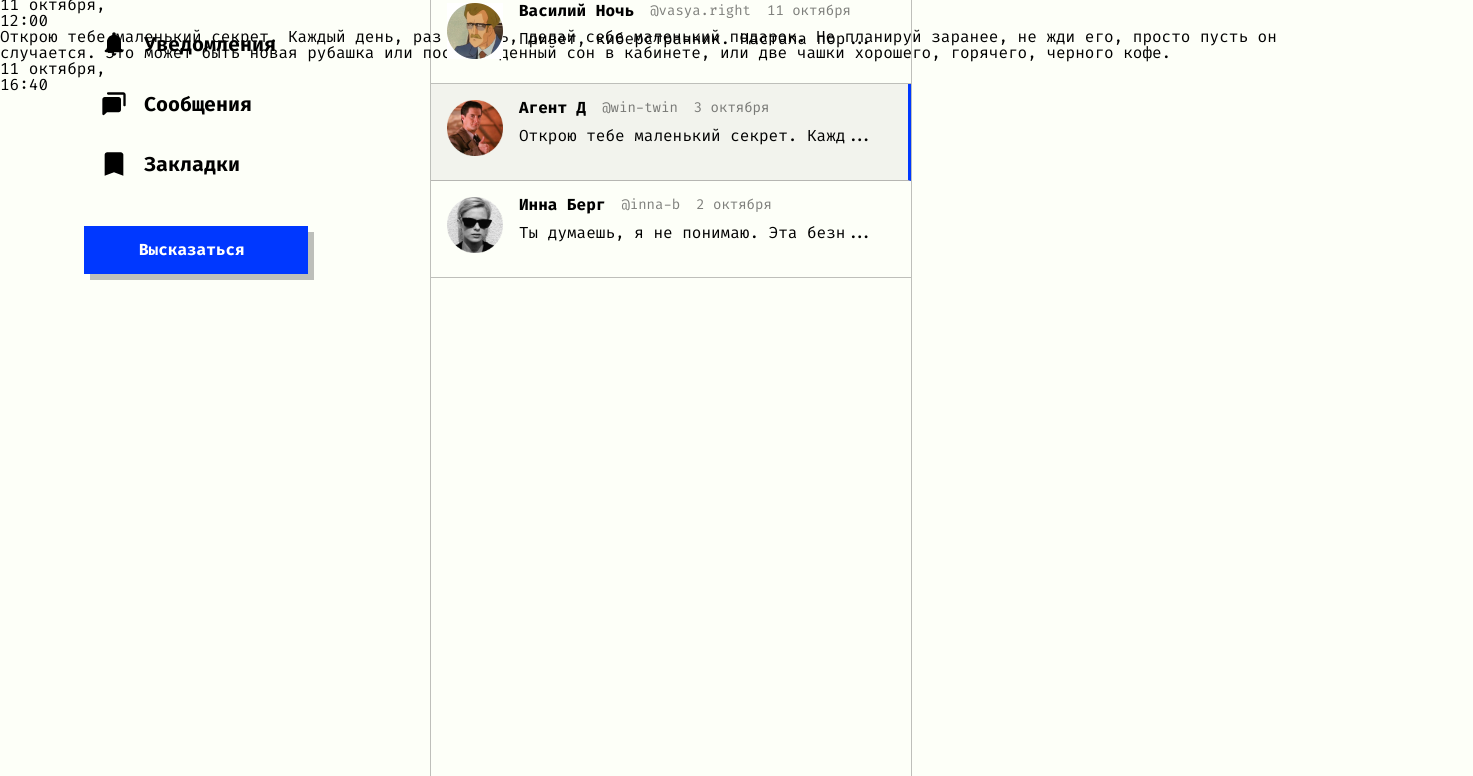
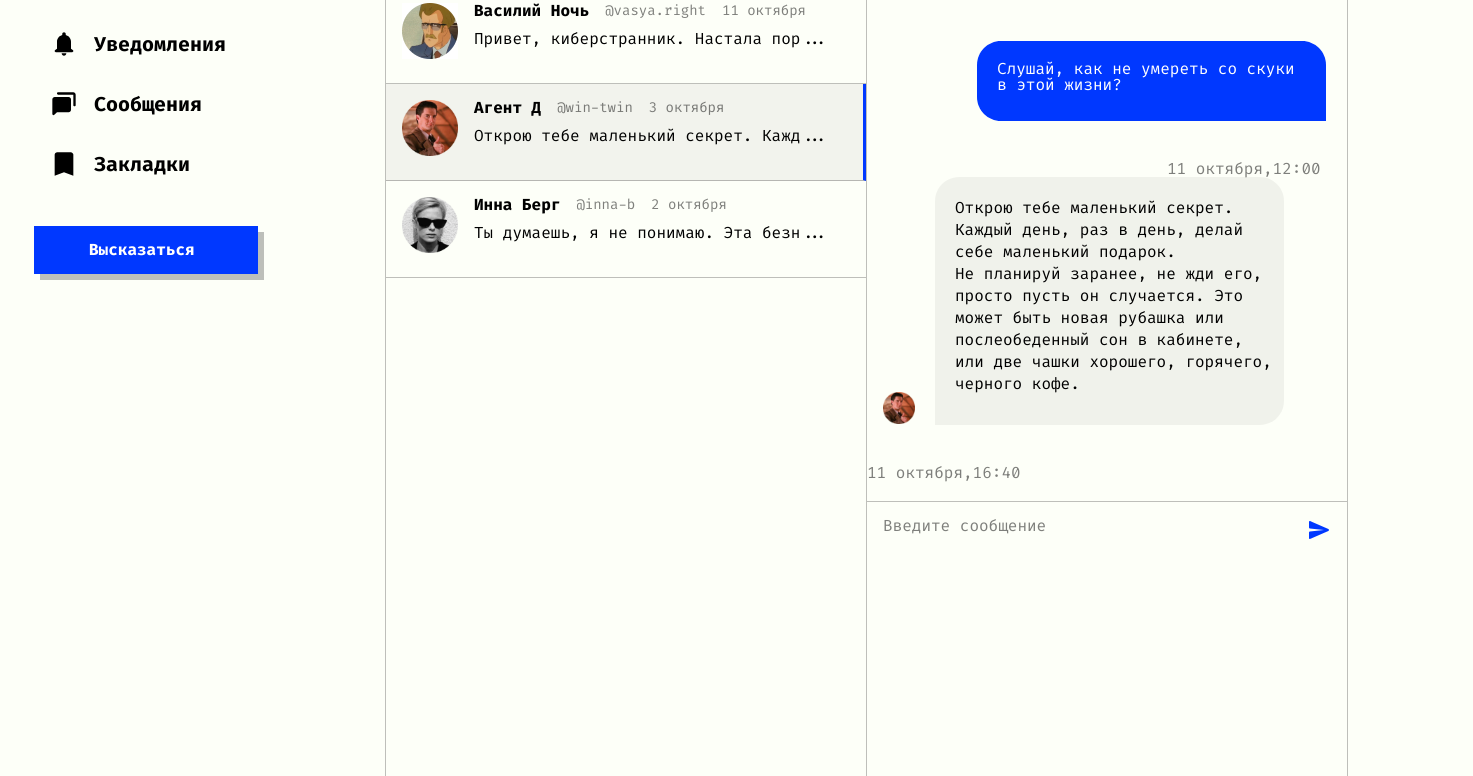
Before and after one commit to OlesiaVysotskaia/twi-clone, a plain HTML site: page twi-clone2.0/index.html in a window 1280 px wide. Shown: the part 70-846 px from the top of the page, 1473 px wide, since content can reach past the window. Drawn offline with Linux system fonts and the light colour scheme.

Commit message:
Сделала чат

```diff
--- a/styles/main.css
+++ b/styles/main.css
@@ -171,7 +171,7 @@ aside {
   background-repeat: no-repeat;
   background-size: cover;
   position: absolute;
-  right: 80px;
+  right: 70px;
   top: 15px;
 }
 
@@ -267,8 +267,32 @@ aside ul {
   margin-left: 16px;
 }
 
+@media (max-width: 768px) {
+
+body {
+  margin-left: 65px;
 }
 
-@media (max-width: 568px) {
+nav {
+  margin-left: 25px;
+}
+
+aside {
+  display: none;
+}
 
 }
+
+@media (max-width: 320px) {
+
+  body {
+    width: 320px;
+  }
+
+  nav {
+    display: flex;
+    flex-direction: row;
+    align-items: center;
+  }
+
+}
--- a/twi-clone2.0/index.html
+++ b/twi-clone2.0/index.html
@@ -43,12 +43,13 @@
       </a>
     </nav>
 
+    <div class="chat">
+
         <main>
           <header class="main__chat__header">
             <h2>Сообщения</h2>
             <img src="../images/new-msg-icn.svg" alt="">
           </header>
-
           <article class="prev">
             <img class="prev__ava" src="../images/ava-vasya.jpg" alt="">
             <div class="chat__body">
@@ -60,7 +61,6 @@
               <p>Привет, киберстранник. Настала пор...</p>
             </div>
           </article>
-
           <article class="prev highlight">
             <img class="prev__ava" src="../images/ava-dale.png" alt="">
             <div class="chat__body">
@@ -72,7 +72,6 @@
               <p>Открою тебе маленький секрет. Кажд...</p>
             </div>
           </article>
-
           <article class="prev">
             <img class="prev__ava" src="../images/ava-inna.png" alt="">
             <div class="chat__body">
@@ -86,7 +85,7 @@
           </article>
         </main>
 
-      <aside>
+      <aside class="">
         <header class="window__chat__header">
           <h2>Агент Д</h2>
           <a href="#">@win-twin</a>
@@ -101,13 +100,25 @@
         </article>
 
         <article class="chat__green">
+          <div class="chat_green_message">
+            <img src="../images/ava-dale.png" alt="">
             <p>Открою тебе маленький секрет. Каждый день, раз в день, делай себе маленький подарок. Не планируй заранее, не жди его, просто пусть он случается. Это может быть новая рубашка или послеобеденный сон в кабинете, или две чашки хорошего, горячего, черного кофе.</p>
+          </div>
+
           <ul class="chat__green__status">
             <li>11 октября,</li>
             <li>16:40</li>
           </ul>
         </article>
 
+        <article class="window__chat__bottom">
+          <p>Введите сообщение</p>
+          <img src="../images/icons8-sent1.svg" alt="">
+        </article>
+
       </aside>
+
+    </div>
+
   </body>
 </html>
--- a/twi-clone2.0/styles/main2.css
+++ b/twi-clone2.0/styles/main2.css
@@ -14,13 +14,32 @@ body {
 main {
   width: 480px;
   min-height: 100vh;
-  margin: 0 auto;
+  /* margin: 0 auto; */
   border-left: 1px solid rgba(0, 0, 0, 0.25);
   border-right: 1px solid rgba(0, 0, 0, 0.25);
   padding-bottom: 20vh;
 
-  position: absolute;
-  left: 430px
+  /* position: absolute;
+  left: 430px; */
+}
+/*
+main aside {
+  display: flex;
+  flex-direction: row;
+} */
+
+
+aside {
+  width: 480px;
+  border-right: 1px solid rgba(0, 0, 0, 0.25);
+  /* position: relative;
+  margin-left: 20px; */
+}
+
+.chat {
+  width: 1088px;
+  display: flex;
+  margin-left: 385px;
 }
 
 .prev__ava {
@@ -82,10 +101,6 @@ main {
 
 /* Окно чата */
 
-aside {
-  /* position: relative; */
-}
-
 .window__chat__header {
   padding: 16px;
   display: flex;
@@ -109,7 +124,7 @@ aside {
 
 nav {
   position: fixed;
-  left: calc((100vw - 600px) / 2);
+  left: calc((100vw - 700px) / 2);
   transform: translateX(-100%);
   padding: 24px 32px 0 0;
 }
@@ -176,3 +191,61 @@ nav {
 .nav__btn:hover {
   filter: brightness(1.25);
 }
+
+.chat__blue__status,
+.chat__green__status {
+  display: flex;
+  align-items: center;
+  color: rgba(0, 0, 0, 0.5);
+}
+
+.chat__blue ul {
+  margin-left: 300px;
+}
+
+.chat__blue p {
+  width: 349px;
+  height: 80px;
+  color: #fff;
+  padding: 20px;
+  background-image: url(../../images/Rectangle9.svg);
+  background-repeat: no-repeat;
+  margin-left: 110px;
+  margin-top: 60px;
+}
+
+.chat__green p {
+  width: 325px;
+  height: 248px;
+  padding: 20px;
+  background-image: url(../../images/Rectangle10.svg);
+  background-repeat: no-repeat;
+  line-height: 22px;
+  margin-left: 20px;
+}
+
+.chat_green_message {
+  display: flex;
+
+}
+
+.window__chat__bottom {
+  display: flex;
+  justify-content: space-between;
+  flex-direction: row;
+  border-top: 1px solid rgba(0, 0, 0, 0.25);
+  padding: 16px;
+  margin-top: 20px;
+}
+
+.window__chat__bottom p {
+  font-size: 16px;
+  color: rgba(0, 0, 0, 0.5);
+}
+
+.chat__green img {
+  width: 32px;
+  height: 32px;
+  margin-top: 215px;
+  margin-left: 16px;
+}
```
Also changed, not shown: index.html (+0 -56 lines), images/Rectangle10.svg (renamed from images/Rectangle 10.svg), images/Rectangle9.svg (renamed from images/Rectangle 9.svg), images/icons8-sent1.svg (renamed from images/icons8-sent 1.svg), 1 other file. Lines whose indentation alone changed are shown as unchanged.
